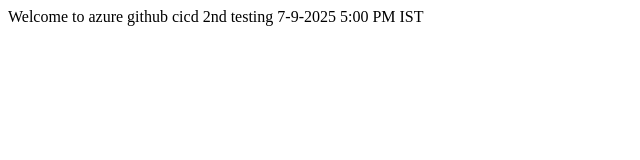
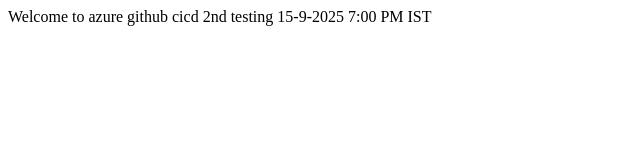
Before and after one commit to rashiyamani-collab/azure-gittesting2, a plain HTML site: page index.html in a window 1280 px wide. Shown: the full height of the page, 0-640 px from the left. Drawn offline with Linux system fonts and the light colour scheme.

Commit message:
Update index.html

```diff
--- a/index.html
+++ b/index.html
@@ -1,5 +1,5 @@
 <html>
 <body>
-   Welcome to azure github cicd 2nd testing 7-9-2025 5:00 PM IST
+   Welcome to azure github cicd 2nd testing 15-9-2025 7:00 PM IST
 </body>
 </html>
```
